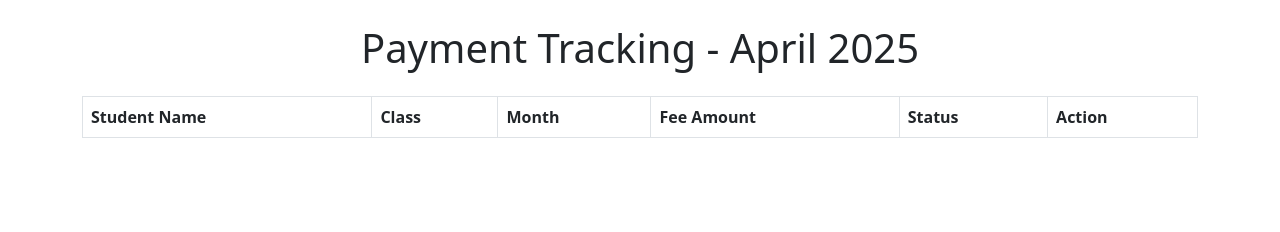
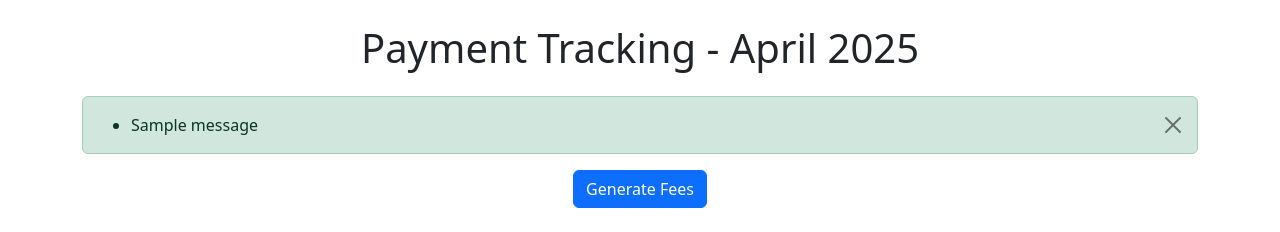
Before and after one commit to flerinmathan/Tuition-project, a Django app: page /tuition/payment-tracking/ in a window 1280 px wide. Shown: the part 56-288 px from the top of the page. Run offline with Django 5.2, Linux system fonts and the light colour scheme; tables that the repository leaves empty hold one stand-in row (values such as "Sample post"); one stand-in notice (Sample message) is shown; lists and menus that the app fills with data are empty.

Commit message:
Added payment tracking by adding fee generation

```diff
--- a/tuition_app/templates/tuition_app/payment_tracking.html
+++ b/tuition_app/templates/tuition_app/payment_tracking.html
@@ -4,6 +4,24 @@
 
 {% block content %}
     <h1 class="text-center mb-4">Payment Tracking - {{ current_month }}</h1>
+
+    <!-- Display success messages -->
+    {% if messages %}
+        <div class="alert alert-success alert-dismissible fade show" role="alert">
+            <ul class="mb-0">
+                {% for message in messages %}
+                    <li>{{ message }}</li>
+                {% endfor %}
+            </ul>
+            <button type="button" class="btn-close" data-bs-dismiss="alert" aria-label="Close"></button>
+        </div>
+    {% endif %}
+
+    <!-- Generate Fees Button -->
+    <form method="POST" class="text-center mb-4">
+        {% csrf_token %}
+        <button type="submit" name="generate_fees" class="btn btn-primary">Generate Fees</button>
+    </form>
 
     <table class="table table-bordered">
         <thead>
--- a/tuition_app/views.py
+++ b/tuition_app/views.py
@@ -31,6 +31,21 @@ def payment_tracking(request):
     # Get the current month and year
     current_month = now().strftime("%B %Y")  # e.g., "April 2025"
 
+    # Handle fee generation
+    if request.method == 'POST' and 'generate_fees' in request.POST:
+        students = Student.objects.all()
+        for student in students:
+            # Check if a FeePayment record already exists for this student and month
+            if not FeePayment.objects.filter(student=student, month=current_month).exists():
+                FeePayment.objects.create(
+                    student=student,
+                    month=current_month,
+                    fee_amount=200.00,  # Example fee amount
+                    is_paid=False
+                )
+        messages.success(request, f"Fee records for {current_month} have been generated successfully!")
+        return redirect('payment_tracking')
+
     # Fetch all payment records for the current month
     payments = FeePayment.objects.filter(month=current_month)
 
```
